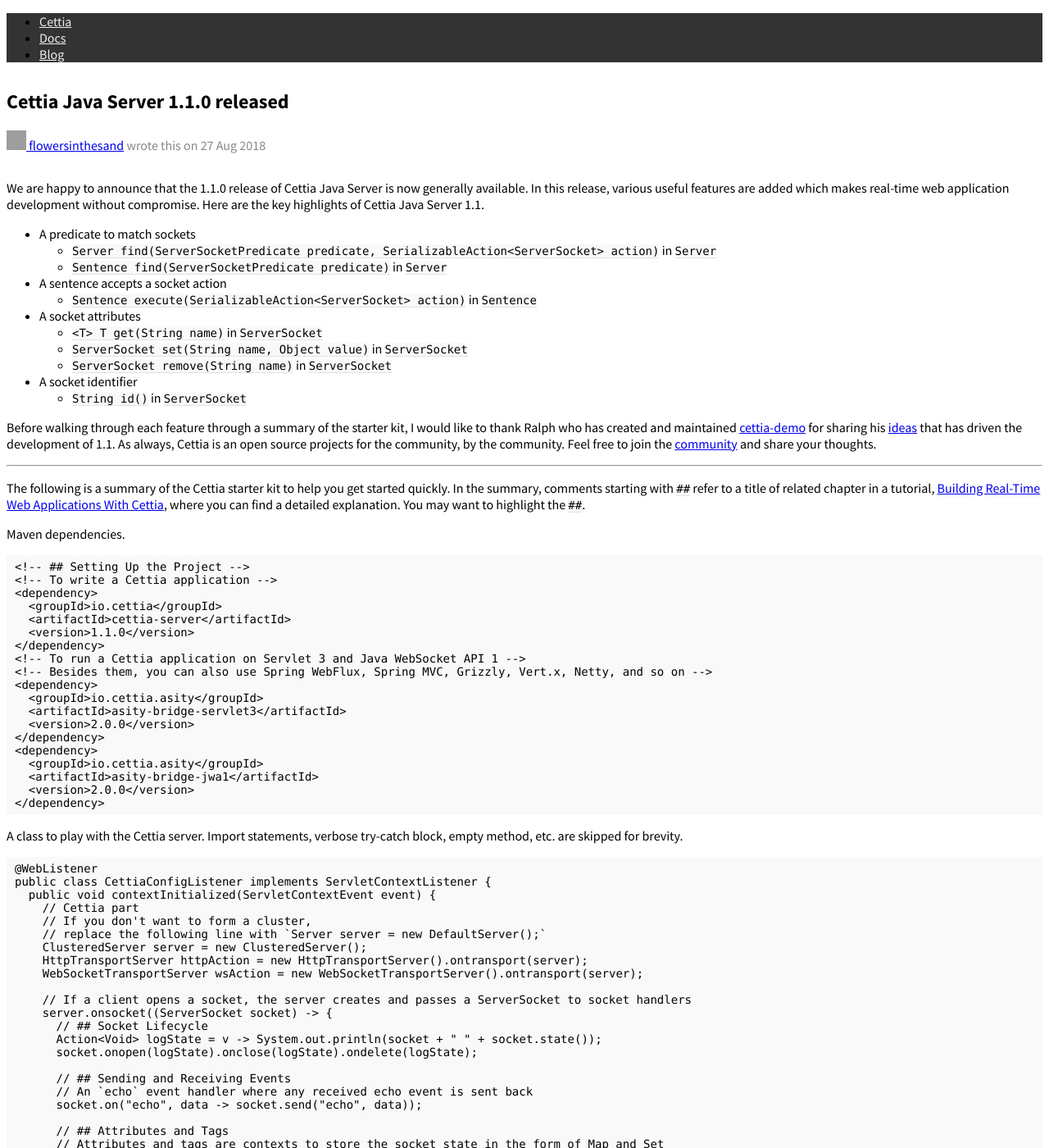
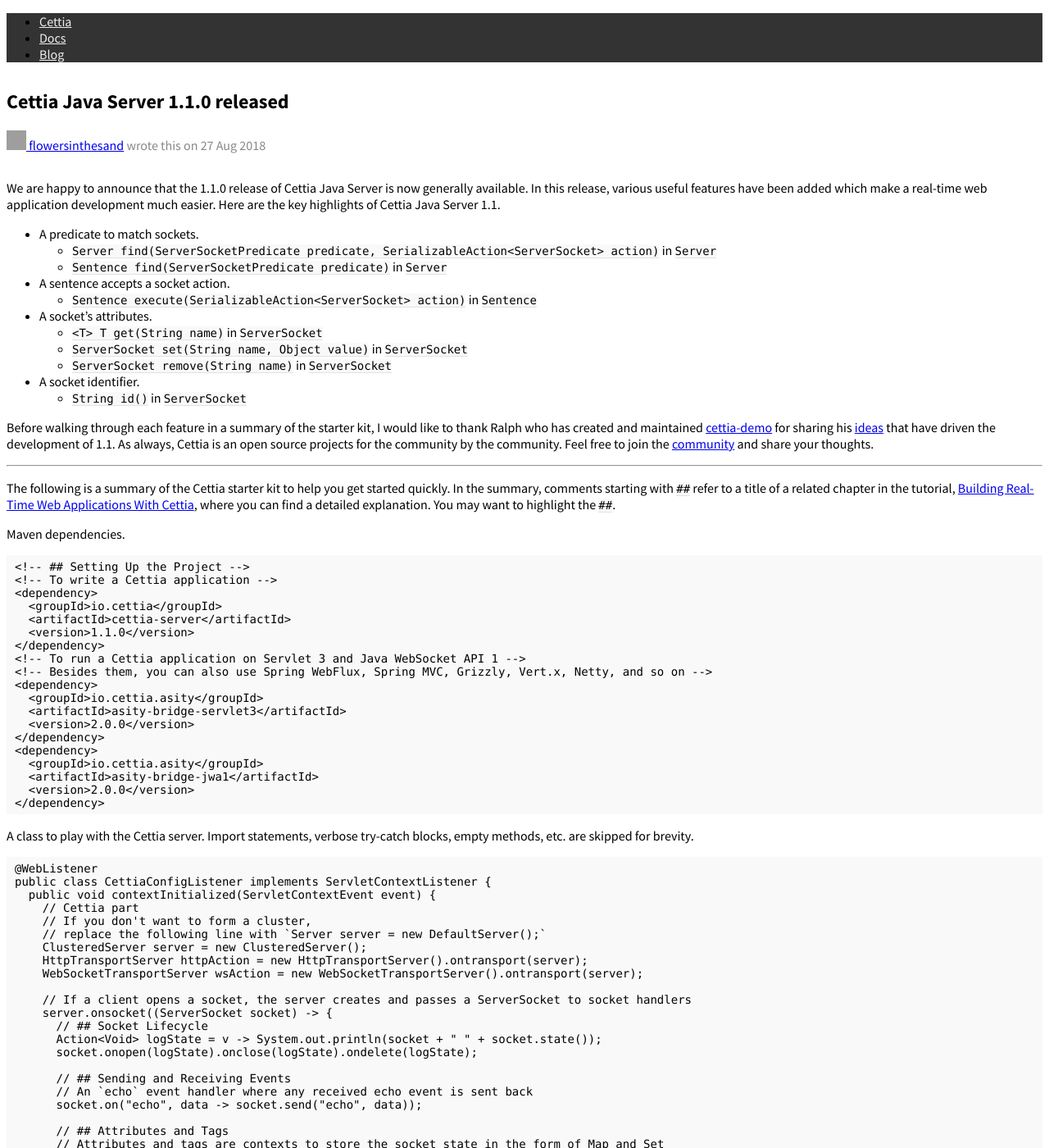
Before and after one commit to cettia/cettia.github.io, a Jekyll site: the page built from _posts/2018-08-27-cettia-java-server-1-1-0-released.md, in a window 1280 px wide and 1400 px high. Shown: the whole window at 82% size. Built offline with Jekyll 4.4.1, drawn with Linux system fonts in a browser that asks for light colours; a style sheet for code colours, icons or effects is not loaded; some of the changed text lies outside the part shown; grey boxes are pictures that could not be loaded.

Commit message:
Proofread a post

````diff
--- a/_posts/2018-08-27-cettia-java-server-1-1-0-released.md
+++ b/_posts/2018-08-27-cettia-java-server-1-1-0-released.md
@@ -4,25 +4,25 @@
 author: flowersinthesand
 ---
 
-We are happy to announce that the 1.1.0 release of Cettia Java Server is now generally available. In this release, various useful features are added which makes real-time web application development without compromise. Here are the key highlights of Cettia Java Server 1.1.
+We are happy to announce that the 1.1.0 release of Cettia Java Server is now generally available. In this release, various useful features have been added which make a real-time web application development much easier. Here are the key highlights of Cettia Java Server 1.1.
 
-- A predicate to match sockets
+- A predicate to match sockets.
   - `Server find(ServerSocketPredicate predicate, SerializableAction<ServerSocket> action)` in `Server`
   - `Sentence find(ServerSocketPredicate predicate)` in `Server`
-- A sentence accepts a socket action
+- A sentence accepts a socket action.
   - `Sentence execute(SerializableAction<ServerSocket> action)` in `Sentence`
-- A socket attributes
+- A socket's attributes.
   - `<T> T	get(String name)` in `ServerSocket`
   - `ServerSocket set(String name, Object value)` in `ServerSocket`
   - `ServerSocket remove(String name)` in `ServerSocket`
-- A socket identifier
+- A socket identifier.
   - `String id()` in `ServerSocket`
 
-Before walking through each feature through a summary of the starter kit, I would like to thank Ralph who has created and maintained [cettia-demo](https://github.com/ralscha/cettia-demo) for sharing his [ideas](https://groups.google.com/forum/#!topic/cettia/xAzTTqfY4FQ) that has driven the development of 1.1. As always, Cettia is an open source projects for the community, by the community. Feel free to join the [community](http://groups.google.com/group/cettia) and share your thoughts.
+Before walking through each feature in a summary of the starter kit, I would like to thank Ralph who has created and maintained [cettia-demo](https://github.com/ralscha/cettia-demo) for sharing his [ideas](https://groups.google.com/forum/#!topic/cettia/xAzTTqfY4FQ) that have driven the development of 1.1. As always, Cettia is an open source projects for the community by the community. Feel free to join the [community](http://groups.google.com/group/cettia) and share your thoughts.
 
 ---
 
-The following is a summary of the Cettia starter kit to help you get started quickly. In the summary, comments starting with `##` refer to a title of related chapter in a tutorial, [Building Real-Time Web Applications With Cettia](http://cettia.io/guides/cettia-tutorial/), where you can find a detailed explanation. You may want to highlight the `##`.
+The following is a summary of the Cettia starter kit to help you get started quickly. In the summary, comments starting with `##` refer to a title of a related chapter in the tutorial, [Building Real-Time Web Applications With Cettia](http://cettia.io/guides/cettia-tutorial/), where you can find a detailed explanation. You may want to highlight the `##`.
 
 Maven dependencies.
 
@@ -48,7 +48,7 @@
 </dependency>
 ```
 
-A class to play with the Cettia server. Import statements, verbose try-catch block, empty method, etc. are skipped for brevity.
+A class to play with the Cettia server. Import statements, verbose try-catch blocks, empty methods, etc. are skipped for brevity.
 
 ```java
 @WebListener
@@ -75,7 +75,7 @@
       // Attributes and tags are contexts to store the socket state in the form of Map and Set
       String username = findParam(socket.uri(), "username");
       if (username == null) {
-        // Attaches a tag to the socket.
+        // Attaches a tag to the socket
         socket.tag("nonmember");
       } else {
         // Associates an attribute with the the socket
@@ -202,7 +202,7 @@
  <script src="https://unpkg.com/cettia-client@1.0.1/cettia-browser.min.js"></script>
 ```
 
-A JavaScript code to play with the `cettia` object. Open the above page and its developer console in several browsers, run the script and watch results on the fly.
+Below is the JavaScript code to play with the `cettia` object. Open the above page and its developer console in several browsers, run the script, and watch results on the fly.
 
 ```javascript
 // ## Opening a Socket
````
Also changed, not shown: other parts of _posts/2018-08-27-cettia-java-server-1-1-0-released.md (+2 -2 lines).
